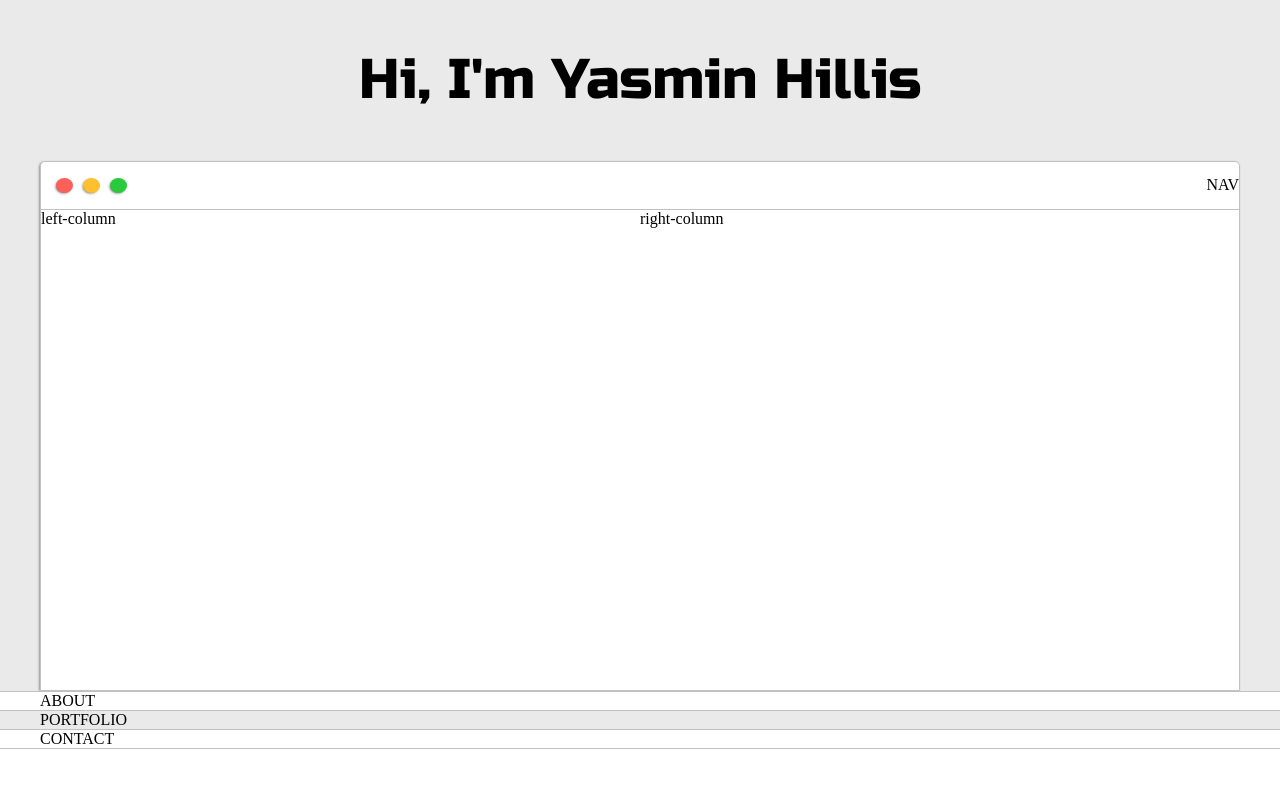
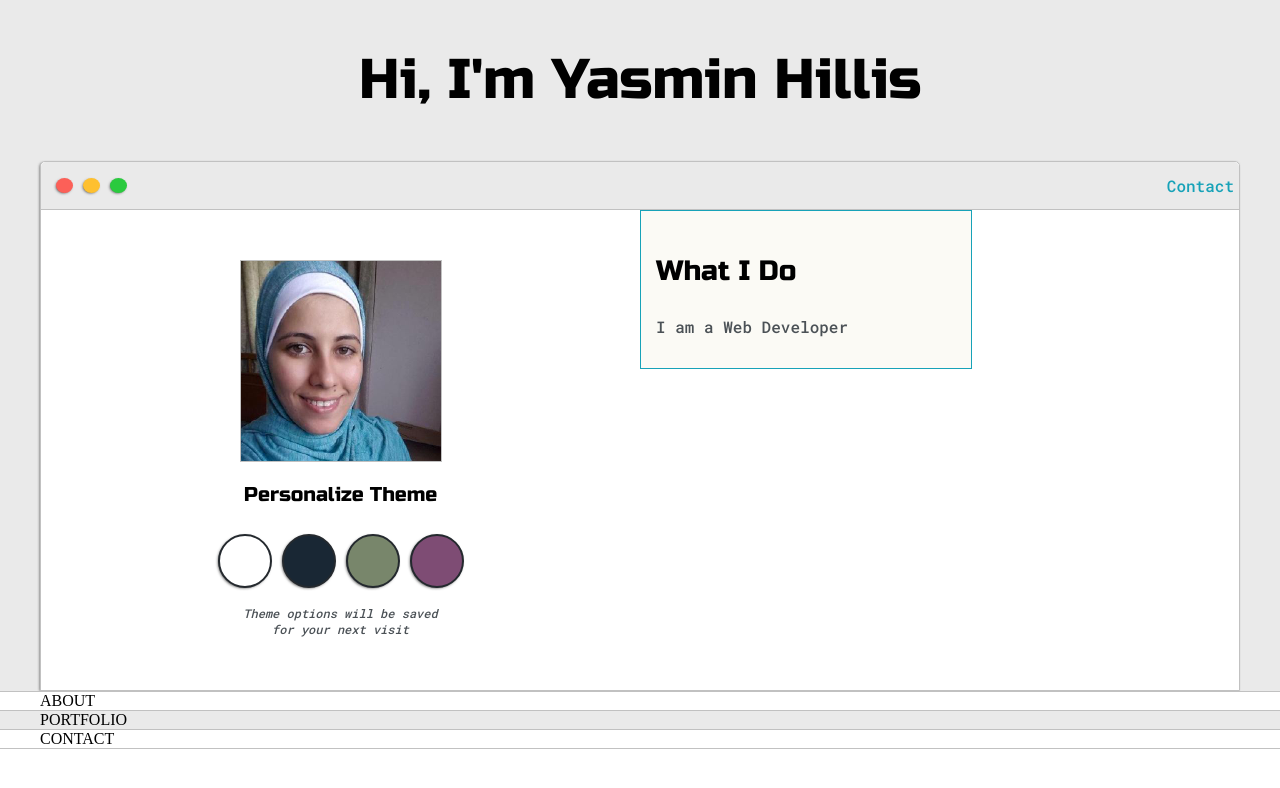
Before and after one commit to yasminove/portfolio, a React (Create React App) app: page / in a window 1280 px wide. Shown: the top 788 px of the page. Built offline with nearby package versions, Linux system fonts and the light colour scheme.

Commit message:
top frontend

```diff
--- a/src/App.tsx
+++ b/src/App.tsx
@@ -1,5 +1,7 @@
 import React from 'react';
 import './App.css';
+
+import ProfilePic from './images/yasmin.jpeg'
 
 function App() {
   return (
@@ -16,10 +18,35 @@ function App() {
               <div id='dot-2' className='browser-dot'></div>
               <div id='dot-3' className='browser-dot'></div>
             </div>
-            <ul id="navigation">NAV</ul>
+            <ul id="navigation">
+              <li><a href="#">Contact</a></li>
+            </ul>
             </div>
-          <div className="left-column">left-column</div>
-          <div className="right-column">right-column</div>
+
+          <div className="left-column">
+            <img id="profile-pic" src={ProfilePic}/>
+            <h5 style={{textAlign: 'center', lineHeight: 0}}>Personalize Theme</h5>
+            <div id="theme-options-wrapper">
+              <div id="light-mode" className="theme-dot"></div>
+              <div id="blue-mode" className="theme-dot"></div>
+              <div id="green-mode" className="theme-dot"></div>
+              <div id="purple-mode" className="theme-dot"></div>
+
+            </div>
+            <p id="settings-note">Theme options will be saved <br />for your next visit</p>
+          </div>
+          <div className="right-column">
+            <div>
+              <div id="preview">
+                <div id="corner-tl" className="corner"></div>
+                <div id="corner-tl" className="corner"></div>
+                <div id="corner-tl" className="corner"></div>
+                <div id="corner-tl" className="corner"></div>
+              <h3>What I Do</h3>
+                <p> I am a Web Developer</p>
+              </div>
+            </div>
+          </div>
         </div>
         </div>
 
--- a/src/index.css
+++ b/src/index.css
@@ -6,6 +6,8 @@
   --borderColor: #c1c1c1;
   --mainText: black;
   --secondaryText: #4b5156;
+  --themeDotBorder: #24292e;
+  --previewBg: rgb(251, 249, 243, 0.8);
 }
 
 
@@ -86,11 +88,24 @@ li {
 }
 
 .nav-wrapper {
+  border-radius: 5px 5px 0 0;
   grid-area: nav-wrapper;
   border-bottom: 1px solid var(--borderColor);
   display: flex;
   justify-content: space-between;
   align-items: center;
+  background-color: var(--mainColor);
+}
+
+#navigation {
+  margin: 0;
+  padding: 0;
+}
+
+#navigation li {
+  display: inline-block;
+  margin-right: 5px;
+  margin-left: 5px;
 }
 
 .dots-wrapper {
@@ -125,12 +140,74 @@ li {
 	box-shadow: -1px 1px 3px -1px rgba(0,0,0,0.75);
 }
 
+#profile-pic {
+  display: block;
+  margin: 0 auto;
+  height: 200px;
+  width: 200px;
+  object-fit: cover;
+  border: 1px solid var(--borderColor)
+}
+
+.theme-dot {
+  width: 50px;
+  height: 50px;
+  border-radius: 50%;
+  cursor: pointer;
+  margin: 5px;
+  border: 2px solid var(--themeDotBorder);
+  -webkit-box-shadow: -1px 1px 3px -1px rgba(0,0,0,0.75);
+	-moz-box-shadow: -1px 1px 3px -1px rgba(0,0,0,0.75);
+	box-shadow: -1px 1px 3px -1px rgba(0,0,0,0.75);
+
+}
+
+#theme-options-wrapper {
+  display: flex;
+  justify-content: center;
+}
+
+.theme-dot:hover {
+  border-width: 5px;
+}
+
+#light-mode {
+  background-color: #fff;
+}
+
+#blue-mode {
+  background-color: #192734;
+}
+
+#green-mode {
+  background-color: #78866b;
+}
+
+#purple-mode {
+  background-color: #7E4C74;
+}
+
+#settings-note {
+  text-align: center;
+  font-size: 12px;
+  font-style: italic;
+}
+
 .left-column {
   grid-area: left-column;
+  padding-top: 50px;
+  padding-bottom: 50px;
 }
 
 .right-column {
   grid-area: right-column;
+}
+
+#preview {
+  width: 300px;
+  border: 1.5px solid #17a2b8;
+  background-color: var(--previewBg);
+  padding: 15px;
 }
 
 
```
Also changed, not shown: src/images/yasmin.jpeg (added), 1 other file (tests, documents, lock files or other folders).
